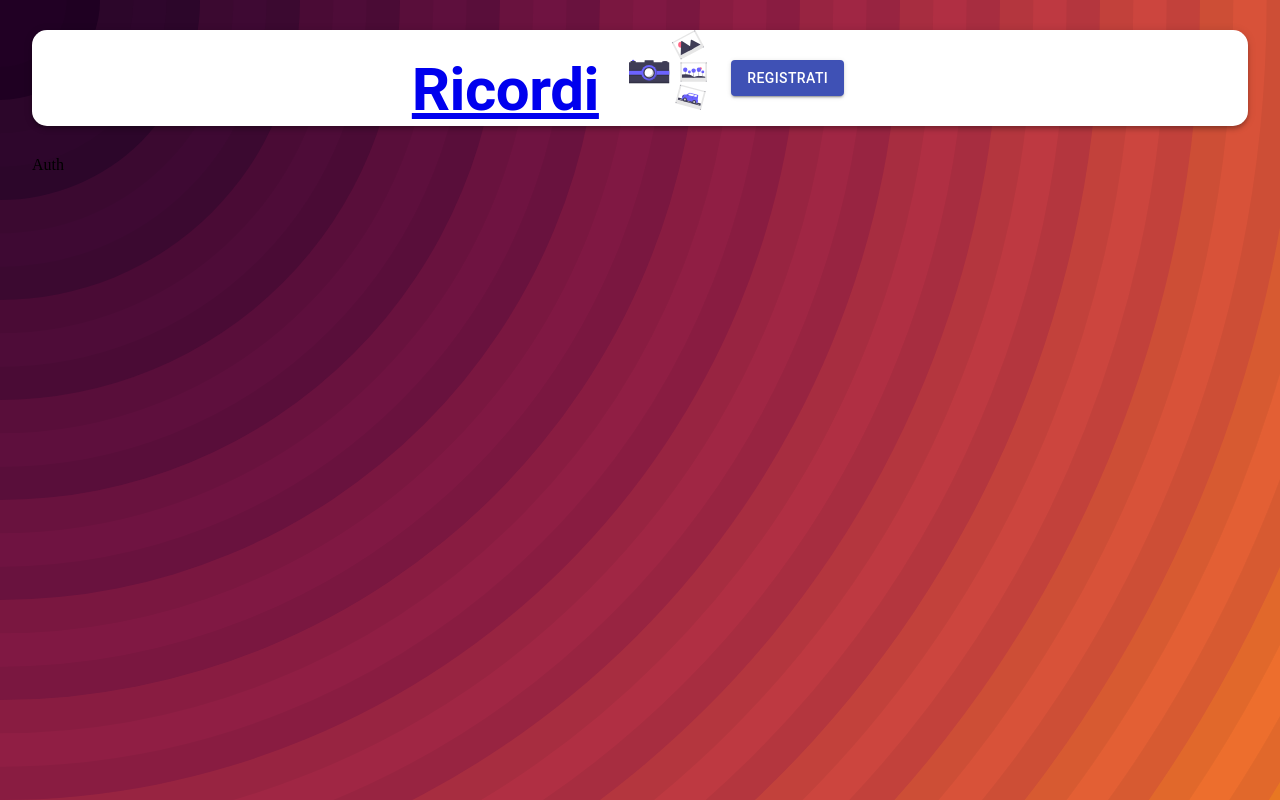
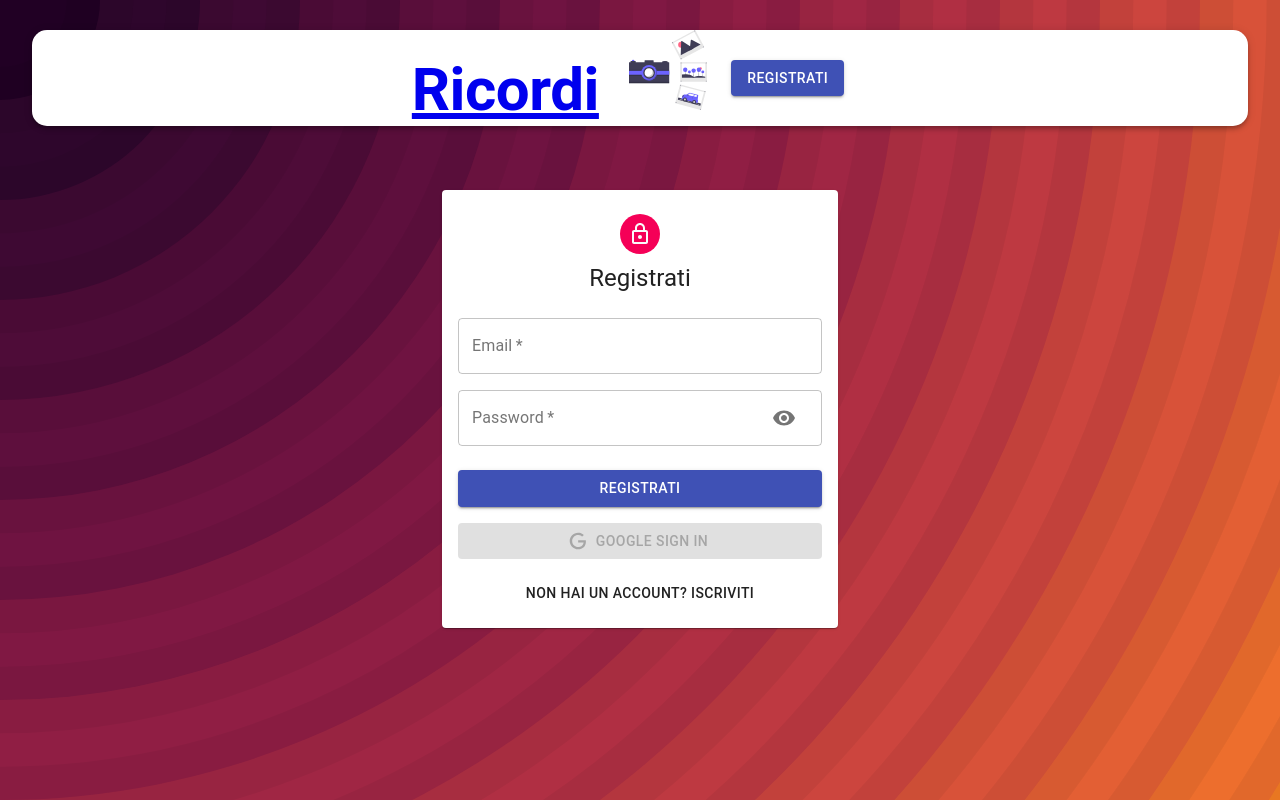
Before and after one commit to flaviocp90/MERN_APP_rev, a React (Create React App) app in the folder client/: page /auth in a window 1280 px wide. Built offline with nearby package versions, Linux system fonts and the light colour scheme.

Commit message:
add log in page and create components

```diff
--- a/client/src/components/Auth/Auth.js
+++ b/client/src/components/Auth/Auth.js
@@ -1,9 +1,139 @@
-import React from 'react'
+import React, { useState } from "react";
+import useStyles from "./Auth.style";
+import LockOutlinedIcon from "@material-ui/icons/LockOutlined";
+import {
+  Avatar,
+  Button,
+  Paper,
+  Grid,
+  Typography,
+  Container,
+  TextField,
+} from "@material-ui/core";
+import { GoogleLogin } from "react-google-login";
+import { useDispatch } from "react-redux";
+
+import Input from "./Input";
+import Icon from "./icon";
 
 function Auth() {
+  const classes = useStyles();
+  const [isSignUp, setIsSignUp] = useState(false);
+  const [showPassword, setShowPassword] = useState(false);
+  const dispatch = useDispatch();
+
+  const handleSubmit = () => {};
+  const handleChange = () => {};
+  const handleShowPassword = () =>
+    setShowPassword((prevShowPassword) => !prevShowPassword);
+  const switchMode = () => {
+    setIsSignUp((prevIsSignup) => !prevIsSignup);
+    handleShowPassword(false);
+  };
+  const googleSuccess = async (res) => {
+    const result = res?.profileObj;
+    const token = res?.tokenId;
+    try {
+      dispatch({type: 'AUTH', data: {result, token}})
+    } catch (error) {
+      console.log(error.message);
+    }
+  };
+  const googleFailure = () => {
+    console.log("Registrazione Google fallita, riprova");
+  };
   return (
-    <div>Auth</div>
-  )
+    <Container component="main" maxWidth="xs">
+      <Paper className={classes.paper}>
+        <Avatar className={classes.avatar}>
+          <LockOutlinedIcon />
+        </Avatar>
+        <Typography component="h1" variant="h5">
+          {isSignUp ? "Iscriviti" : "Registrati"}
+        </Typography>
+        <form className={classes.form} onSubmit={handleSubmit}>
+          <Grid container spacing={2}>
+            {isSignUp && (
+              <>
+                <Input
+                  name="firstname"
+                  label="Nome"
+                  handleChange={handleChange}
+                  autoFocus
+                  half
+                />
+                <Input
+                  name="lastname"
+                  label="Cognome"
+                  handleChange={handleChange}
+                  half
+                />
+              </>
+            )}
+            <Input
+              name="email"
+              label="Email"
+              handleChange={handleChange}
+              type="email"
+            />
+            <Input
+              name="password"
+              label="Password"
+              handleChange={handleChange}
+              type={showPassword ? "text" : "password"}
+              handleShowPassword={handleShowPassword}
+            />
+            {isSignUp && (
+              <Input
+                name="confirmPassword"
+                label="Ripeti la password"
+                handleChange={handleChange}
+                type="password"
+              />
+            )}
+          </Grid>
+
+          <Button
+            type="submit"
+            fullWidth
+            variant="contained"
+            color="primary"
+            className={classes.submit}
+          >
+            {isSignUp ? "Iscriviti" : "Registrati"}
+          </Button>
+          <GoogleLogin
+            clientId="62203933170-51je9hqqb66hd02bf7lp6sc0t4urjl1e.apps.googleusercontent.com"
+            render={(renderProps) => (
+              <Button
+                className={classes.googleButton}
+                color="primary"
+                fullWidth
+                onClick={renderProps.onClick}
+                disabled={renderProps.disabled}
+                startIcon={<Icon />}
+                variant="contained"
+              >
+                Google Sign In
+              </Button>
+            )}
+            onSuccess={googleSuccess}
+            onFailure={googleFailure}
+            cookiePolicy="single_host_origin"
+          />
+          <Grid container justifyContent="center">
+            <Grid item>
+              <Button onClick={switchMode}>
+                {isSignUp
+                  ? "Hai già un account? Registrati"
+                  : "Non hai un account? Iscriviti"}
+              </Button>
+            </Grid>
+          </Grid>
+        </form>
+      </Paper>
+    </Container>
+  );
 }
 
-export default Auth
+export default Auth;
--- /dev/null
+++ b/client/src/components/Auth/Auth.style.js
@@ -0,0 +1,29 @@
+import { makeStyles } from "@material-ui/core";
+
+export default makeStyles((theme) => ({
+    paper: {
+        marginTop: theme.spacing(8),
+        display: 'flex',
+        flexDirection: 'column',
+        alignItems: 'center',
+        padding: theme.spacing(2),
+      },
+      root: {
+        '& .MuiTextField-root': {
+          margin: theme.spacing(1),
+        },
+      },
+      avatar: {
+        margin: theme.spacing(1),
+        backgroundColor: theme.palette.secondary.main,
+      },
+      form: {
+        width: '100%', // Fix IE 11 issue.
+        marginTop: theme.spacing(3),
+      },
+      submit: {
+        margin: theme.spacing(3, 0, 2),
+      },
+      googleButton: {
+        marginBottom: theme.spacing(2),
+      },}));
--- /dev/null
+++ b/client/src/components/Auth/Input.js
@@ -0,0 +1,31 @@
+ import React from 'react';
+import { TextField, Grid, InputAdornment, IconButton } from '@material-ui/core';
+
+import Visibility from '@material-ui/icons/Visibility';
+import VisibilityOff from '@material-ui/icons/VisibilityOff';
+
+const Input = ({ name, handleChange, label, half, autoFocus, type, handleShowPassword }) => (
+  <Grid item xs={12} sm={half ? 6 : 12}>
+    <TextField
+      name={name}
+      onChange={handleChange}
+      variant="outlined"
+      required
+      fullWidth
+      label={label}
+      autoFocus={autoFocus}
+      type={type}
+      InputProps={name === 'password' ? {
+        endAdornment: (
+          <InputAdornment position="end">
+            <IconButton onClick={handleShowPassword}>
+              {type === 'password' ? <Visibility /> : <VisibilityOff />}
+            </IconButton>
+          </InputAdornment>
+        ),
+      } : null}
+    />
+  </Grid>
+);
+
+export default Input;
--- /dev/null
+++ b/client/src/components/Auth/icon.js
@@ -0,0 +1,12 @@
+import React from 'react';
+
+const icon = () => (
+  <svg style={{ width: '20px', height: '20px' }} viewBox="0 0 24 24">
+    <path
+      fill="currentColor"
+      d="M21.35,11.1H12.18V13.83H18.69C18.36,17.64 15.19,19.27 12.19,19.27C8.36,19.27 5,16.25 5,12C5,7.9 8.2,4.73 12.2,4.73C15.29,4.73 17.1,6.7 17.1,6.7L19,4.72C19,4.72 16.56,2 12.1,2C6.42,2 2.03,6.8 2.03,12C2.03,17.05 6.16,22 12.25,22C17.6,22 21.5,18.33 21.5,12.91C21.5,11.76 21.35,11.1 21.35,11.1V11.1Z"
+    />
+  </svg>
+);
+
+export default icon;
```
